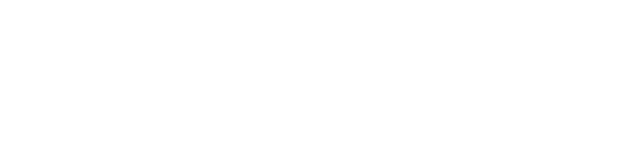
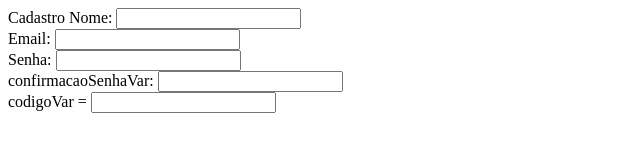
Before and after one commit to Projeto-PI-2-Semestre-Grupo-6/web-data-viz, a website: page public/cadastro.html in a window 1280 px wide. Shown: the whole page, without its empty margins (0-640 px from the left). Drawn offline with Linux system fonts and the light colour scheme.

Commit message:
Base Login e Cadastro

```diff
--- a/public/cadastro.html
+++ b/public/cadastro.html
@@ -8,9 +8,13 @@
 </head>
 
 <body>
-
+  Cadastro
+  Nome: <input type="text" name="" id="nome_input"> <br>
+  Email: <input type="text" name="" id="email_input"> <br>
+  Senha: <input type="text" name="" id="senha_input"> <br>
+  confirmacaoSenhaVar: <input type="text" name="" id="confirmacao_senha_input"> <br>
+  codigoVar = <input type="text" name="" id="codigo_input">
 </body>
-
 </html>
 
 <script>
```
Also changed, not shown: public/login.html (+3 -1 lines).
